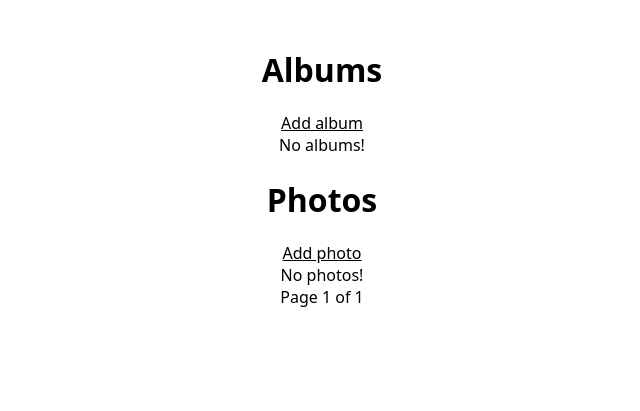
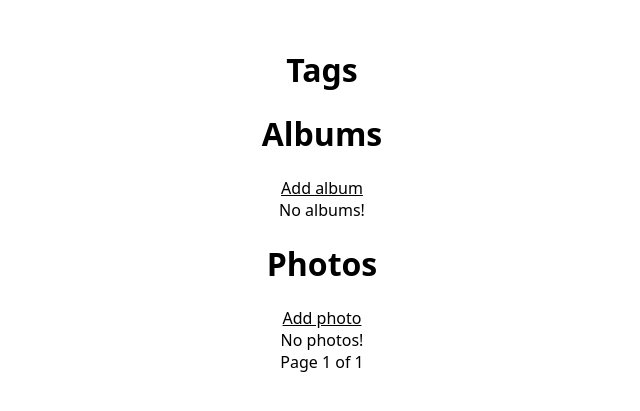
Before and after one commit to welliam/imagersite, a Django app: page /images/library/ in a window 1280 px wide. Shown: the part 22-433 px from the top of the page, without its empty margins (318-958 px from the left). Run offline with Django 3.2, Linux system fonts and the light colour scheme; the visitor is signed in with stand-in values (Sample User, id 1); data that the repository does not hold is empty; some libraries are stand-ins or nearby versions.

Commit message:
Add tags list to library page

```diff
--- a/image/models.py
+++ b/image/models.py
@@ -42,7 +42,7 @@ class Photo(models.Model):
         choices=PUB_CHOICES,
         default='Public'
     )
-    tags = TaggableManager()
+    tags = TaggableManager(blank=True)
 
     def __str__(self):
         return self.title
--- a/image/templates/library.html
+++ b/image/templates/library.html
@@ -5,6 +5,11 @@
 {% block title %}Library{% endblock %}
 
 {% block content %}
+
+<h1>Tags</h1>
+{% for tag in tags %}
+  <div>{{ tag.name }}</div>
+{% endfor %}
 
 <h1>Albums</h1>
 
--- a/image/views.py
+++ b/image/views.py
@@ -16,7 +16,6 @@ def library_view(request):
     pag_photos = Paginator(photos, 4)
     pag_albums = Paginator(albums, 4)
     page = request.GET.get('page')
-
     try:
         photos = pag_photos.page(page)
         albums = pag_albums.page(page)
@@ -29,7 +28,10 @@ def library_view(request):
     for album in albums:
         if not album.cover:
             album.nocover = True
-    context = dict(photos=photos, albums=albums)
+    tags = []
+    for photo in request.user.photos.all():
+        tags.extend(photo.tags.all())
+    context = dict(photos=photos, albums=albums, tags=tags)
     return render(request, 'library.html', context)
 
 
```
Also changed, not shown: image/tests.py (+7 -1 lines).
